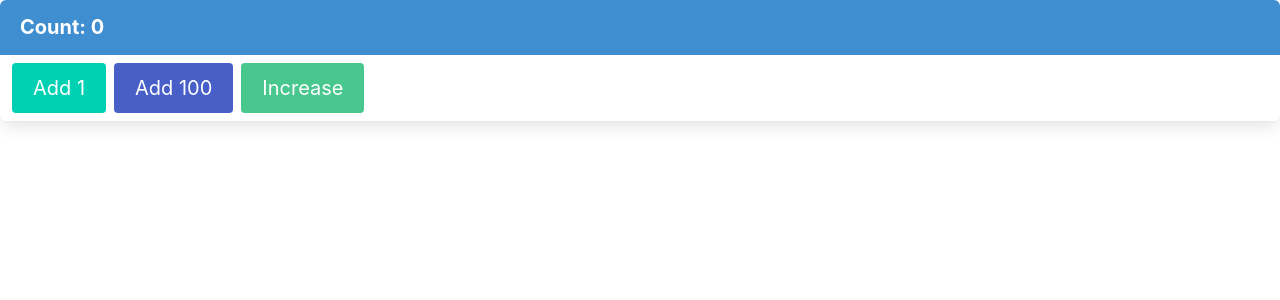
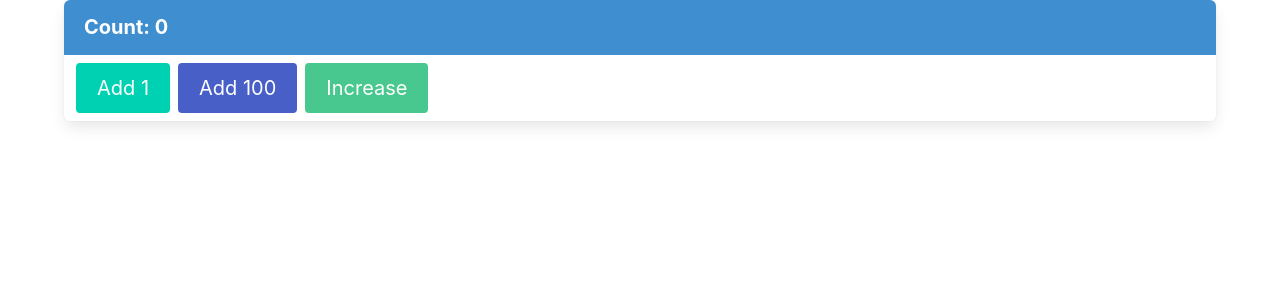
Before and after one commit to mate-academy/react_counter, a React (Create React App) app: page / in a window 1280 px wide. Shown: the top 300 px of the page. Built offline with nearby package versions, Linux system fonts and the light colour scheme; the HTML template or start-up script is replaced by a standard one.

Commit message:
Fixed an error

```diff
--- a/src/App.scss
+++ /dev/null
@@ -1 +0,0 @@
-// styles go here
--- a/src/App.tsx
+++ b/src/App.tsx
@@ -1,15 +1,9 @@
 import 'bulma/css/bulma.min.css';
 import React from 'react';
-import './App.scss';
 import { Count } from './components/Count';
 
-// eslint-disable-next-line react/prefer-stateless-function
-class App extends React.Component {
-  render() {
-    return (
-      <Count />
-    );
-  }
-}
+const App: React.FC = () => (
+  <Count />
+);
 
 export default App;
--- a/src/components/Count.tsx
+++ b/src/components/Count.tsx
@@ -32,7 +32,7 @@ export class Count extends React.Component<{}, State> {
     const { addOne, add100, increase } = this;
 
     return (
-      <article className="panel is-info">
+      <article className="container panel is-info">
         <h1 className="panel-heading is-center">{`Count: ${this.state.count}`}</h1>
         <div className="panel-block">
           <div className="buttons are-medium">
```
